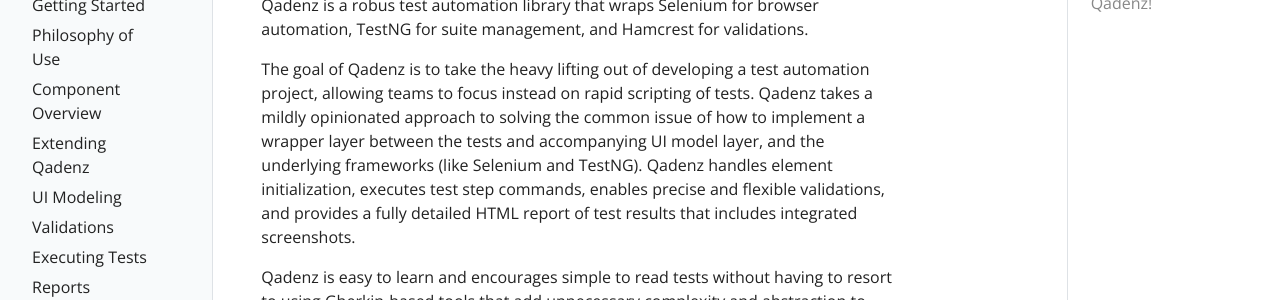
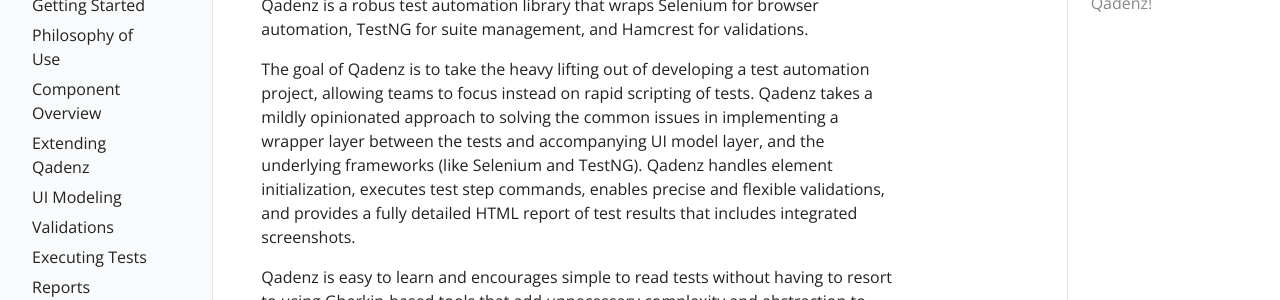
Before and after one commit to qadenz/qadenz.github.io, a Jekyll site: the page built from pages/index.md, in a window 1280 px wide and 900 px high. Shown: the part 225-525 px from the top of the window. Built offline with Jekyll 4.4.1, drawn with Linux system fonts in a browser that asks for light colours.

Commit message:
Updated index content

```diff
--- a/pages/index.md
+++ b/pages/index.md
@@ -8,7 +8,7 @@ permalink: /
 
 Qadenz is a robus test automation library that wraps Selenium for browser automation, TestNG for suite management, and Hamcrest for validations.
 
-The goal of Qadenz is to take the heavy lifting out of developing a test automation project, allowing teams to focus instead on rapid scripting of tests. Qadenz takes a mildly opinionated approach to solving the common issue of how to implement a wrapper layer between the tests and accompanying UI model layer, and the underlying frameworks (like Selenium and TestNG). Qadenz handles element initialization, executes test step commands, enables precise and flexible validations, and provides a fully detailed HTML report of test results that includes integrated screenshots.
+The goal of Qadenz is to take the heavy lifting out of developing a test automation project, allowing teams to focus instead on rapid scripting of tests. Qadenz takes a mildly opinionated approach to solving the common issues in implementing a wrapper layer between the tests and accompanying UI model layer, and the underlying frameworks (like Selenium and TestNG). Qadenz handles element initialization, executes test step commands, enables precise and flexible validations, and provides a fully detailed HTML report of test results that includes integrated screenshots.
 
 Qadenz is easy to learn and encourages simple to read tests without having to resort to using Gherkin-based tools that add unnecessary complexity and abstraction to the development workload. Qadenz is also extensible and ready to support custom functionality based on the needs of the tests to be automated, and provides quick and easy design patterns that can be followed for seamless integration of team-specific features.
 
```
